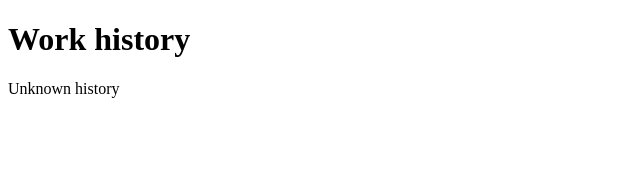
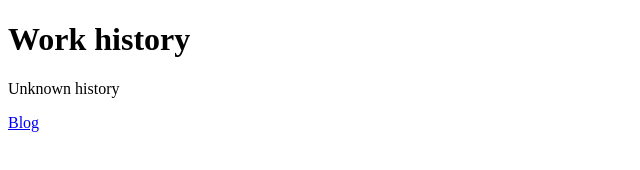
Before and after one commit to Lesches/Lesches.github.io, a plain HTML site: page index.html in a window 1280 px wide. Shown: the full height of the page, 0-640 px from the left. Drawn offline with Linux system fonts and the light colour scheme.

Commit message:
link to blog

```diff
--- a/index.html
+++ b/index.html
@@ -9,5 +9,6 @@
 <body>
     <h1>Work history</h1>
     <p>Unknown history</p>
+    <a href="https://lesches.github.io/blog/posts">Blog</a>
 </body>
 </html>
```
